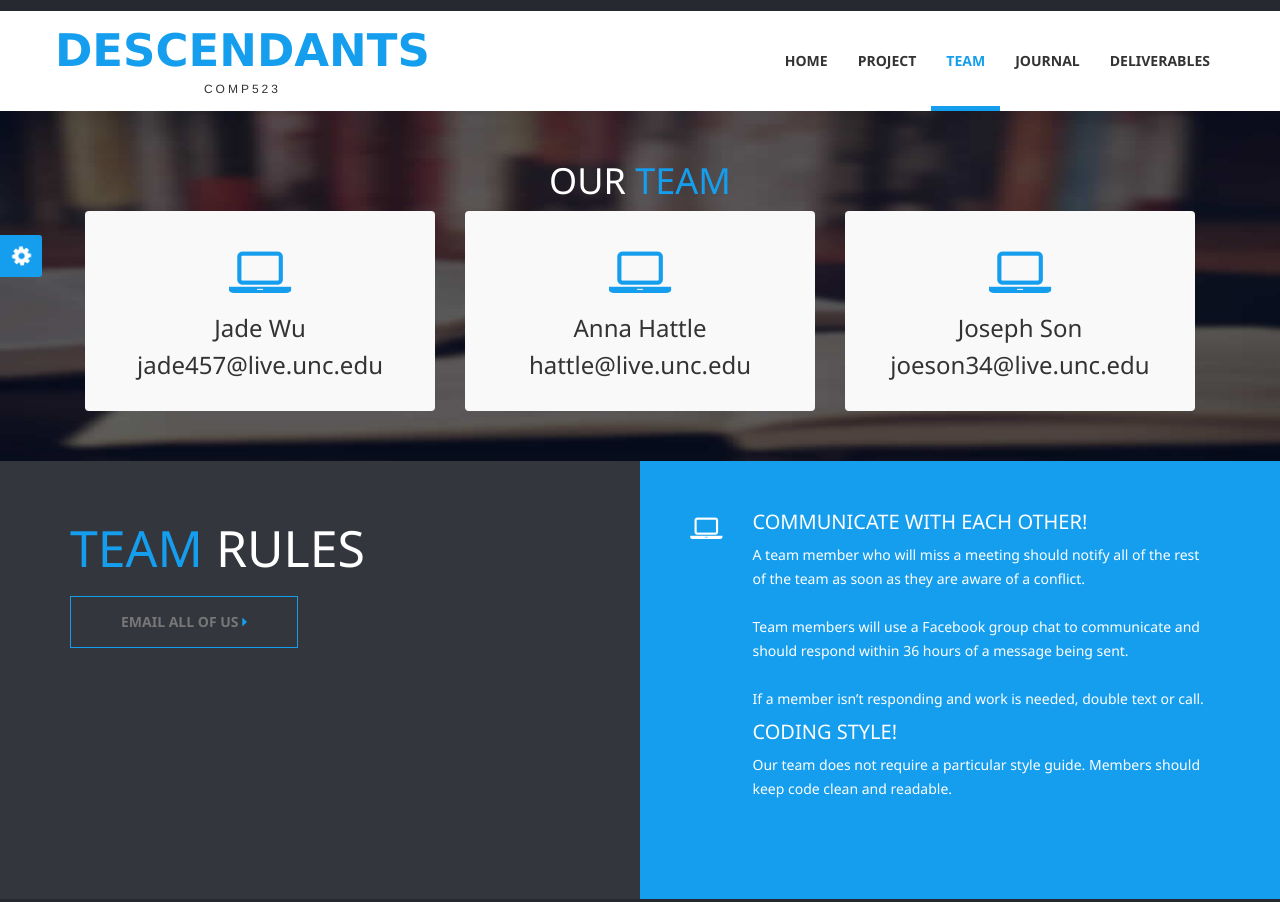
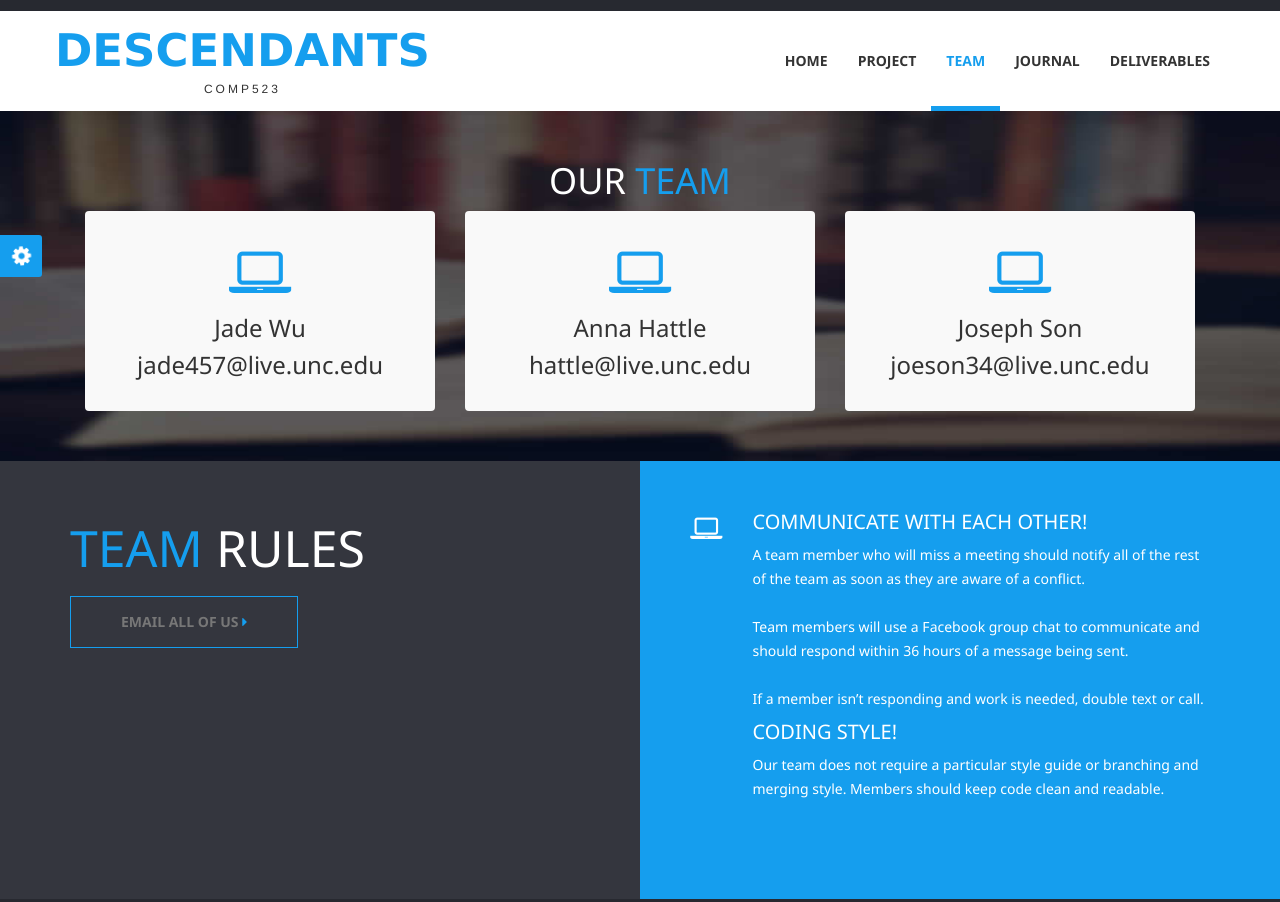
Before and after one commit to jade457/Descendants-Project, a plain HTML site: page team.html in a window 1280 px wide. Shown: the top 902 px of the page. Drawn offline with nearby package versions, Linux system fonts and the light colour scheme.

Commit message:
git style

```diff
--- a/team.html
+++ b/team.html
@@ -280,7 +280,7 @@
                                       <br><br>If a member isn’t responding and work is needed, double text or call.</p>
 
                                     <h4>Coding Style!</h4>
-                                    <p>Our team does not require a particular style guide. Members should keep code clean and readable.</p>
+                                    <p>Our team does not require a particular style guide or branching and merging style. Members should keep code clean and readable.</p>
 
                                 </div>
                             </div>
```
